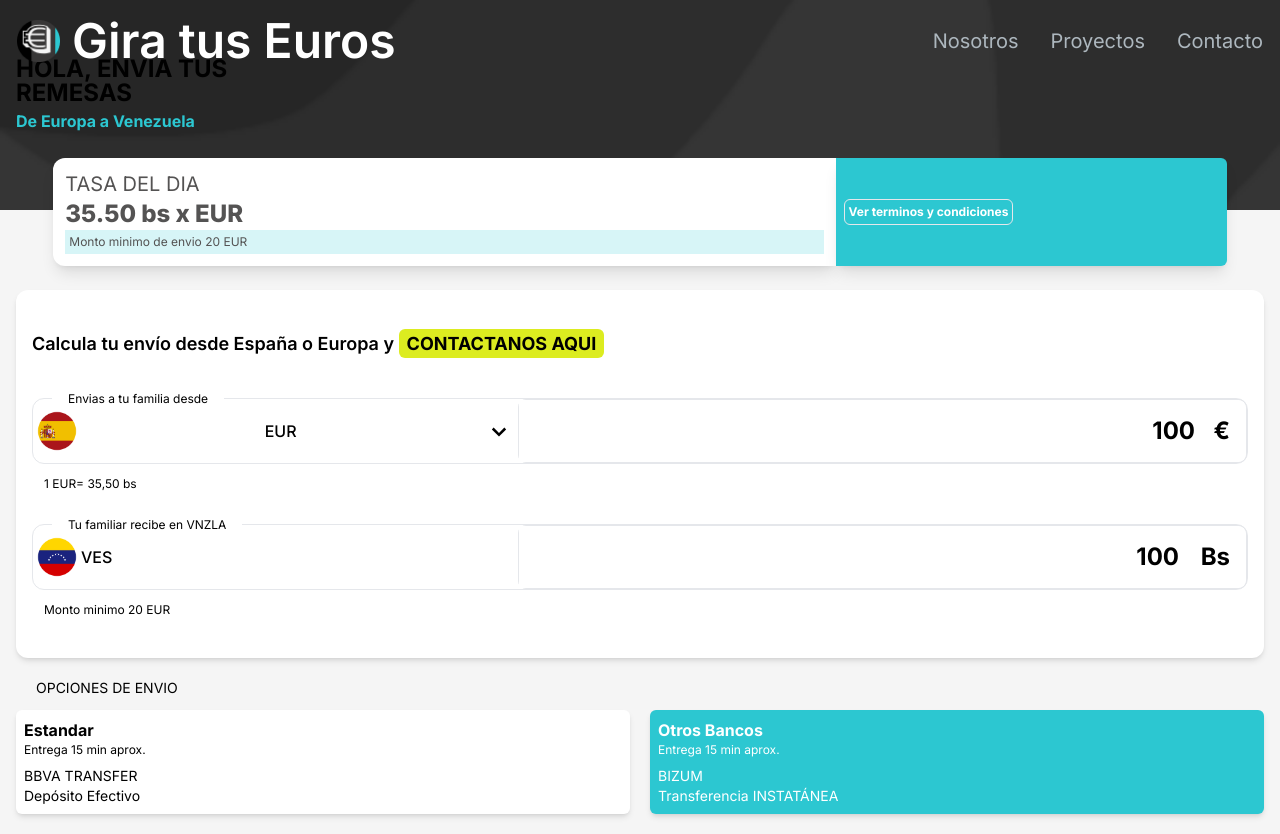
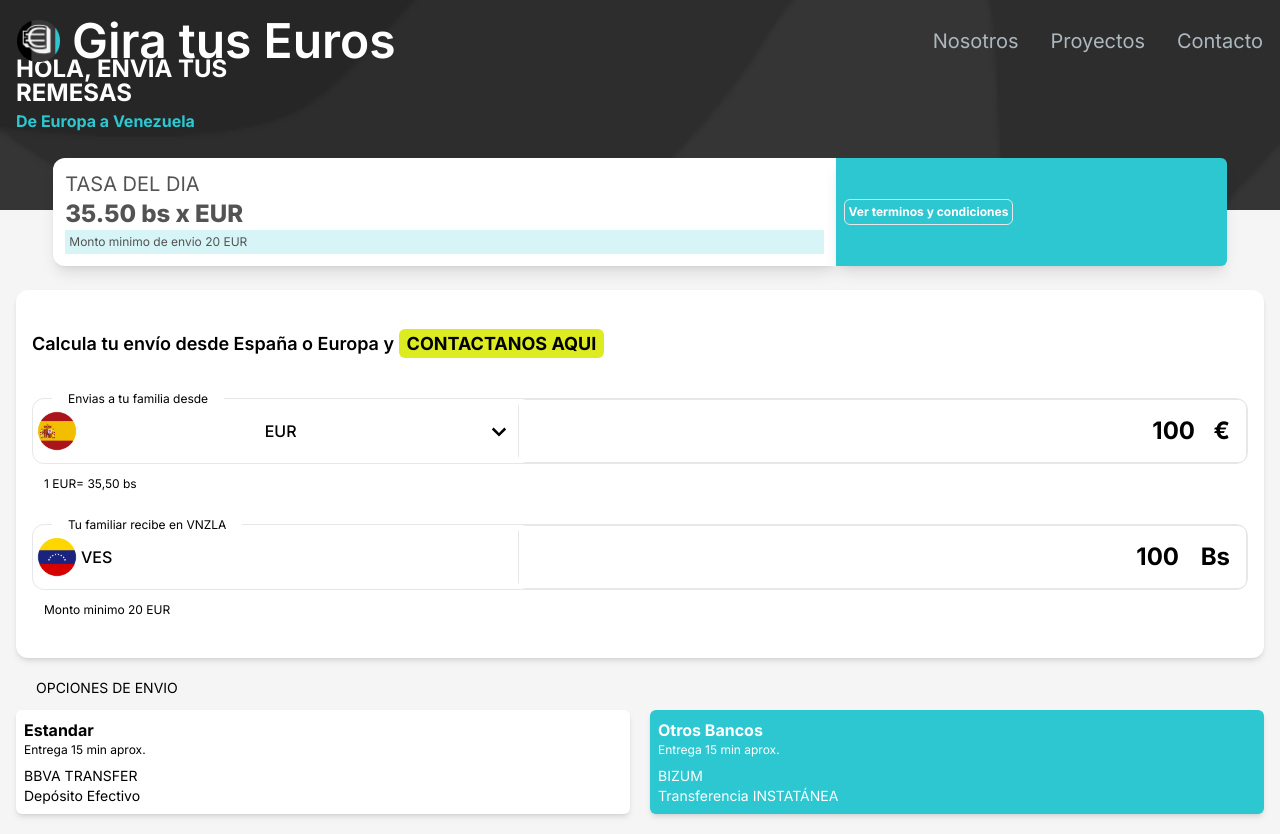
Before and after one commit to eurorondon/gira-tus-euros, a Next.js app: page / in a window 1280 px wide. Built offline with nearby package versions, Linux system fonts and the light colour scheme.

Commit message:
title dark and light

```diff
--- a/src/app/components/Hero.jsx
+++ b/src/app/components/Hero.jsx
@@ -15,7 +15,8 @@ const Hero = () => {
   return (
     <div
       style={BgStyle}
-      className="dark:bg-black dark:text-white duration-300 "
+      //   className="dark:bg-black dark:text-white   duration-300 "
+      className="bg-black text-white   duration-300 "
     >
       <div className="container min-h-[210px] flex items-center">
         <Navbar />
```
